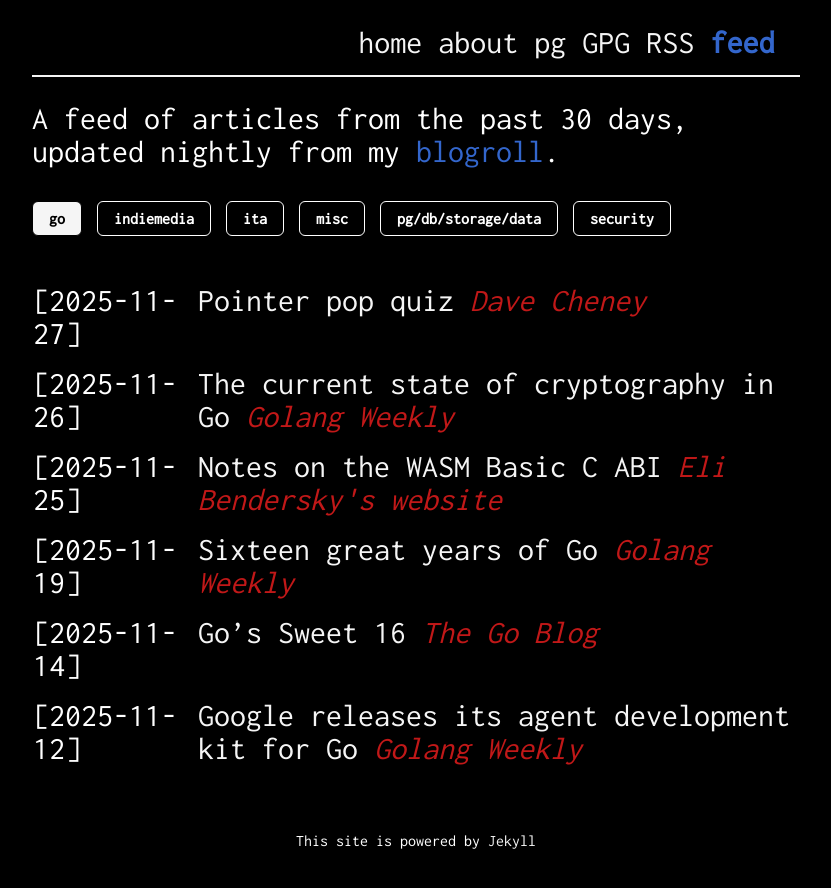
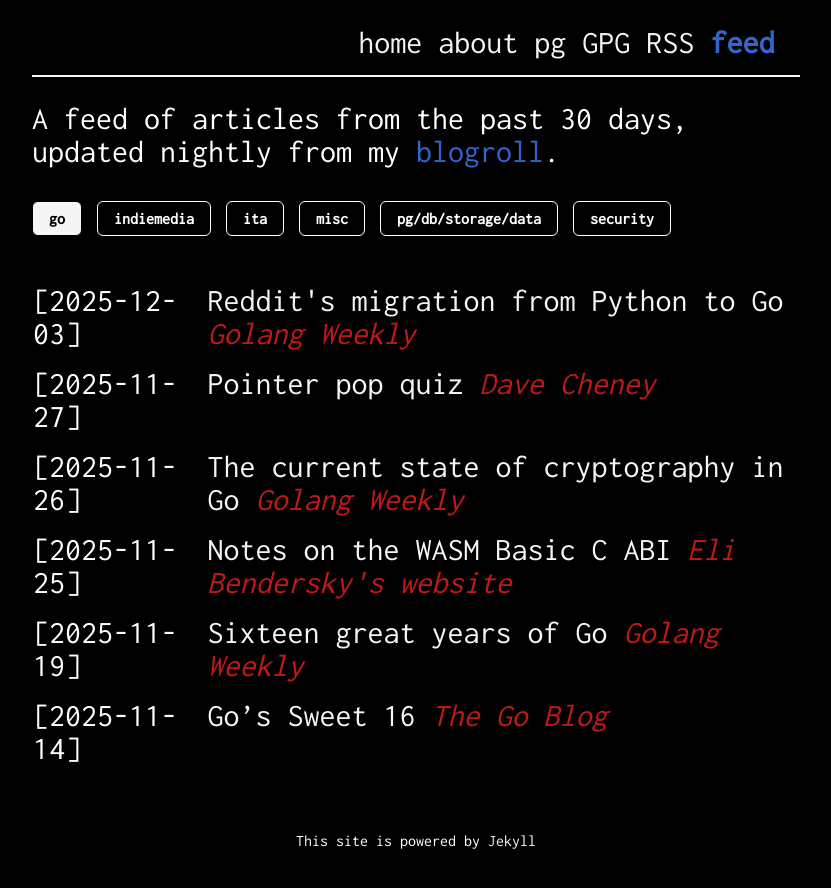
Before and after one commit to giulianopz/giulianopz.github.io, a Jekyll site: the page built from feed.html, in a window 1280 px wide. Shown: the top 888 px of the page, without its empty margins (224-1055 px from the left). Built offline with Jekyll 4.4.1, drawn with Linux system fonts in a browser that asks for light colours; nearby versions of some CDN libraries; some of the changed lines change nothing that is shown.

Commit message:
chore: update feed.yaml

```diff
--- a/_data/feed.yaml
+++ b/_data/feed.yaml
@@ -1,4 +1,8 @@
 go:
+    - blogName: Golang Weekly
+      title: Reddit's migration from Python to Go
+      url: https://golangweekly.com/issues/581
+      published: 2025-12-03T00:00:00Z
     - blogName: Dave Cheney
       title: Pointer pop quiz
       url: https://dave.cheney.net/2025/11/27/pointer-pop-quiz
@@ -19,35 +23,47 @@
       title: Go’s Sweet 16
       url: https://go.dev/blog/16years
       published: 2025-11-14T00:00:00Z
-    - blogName: Golang Weekly
-      title: Google releases its agent development kit for Go
-      url: https://golangweekly.com/issues/578
-      published: 2025-11-12T00:00:00Z
 indiemedia:
     - blogName: Osservatorio Repressione
-      title: '3 dicembre 1979: La notte dei fuochi'
-      url: https://www.osservatoriorepressione.info/3-dicembre-1979-la-notte-dei-fuochi/
-      published: 2025-12-02T23:01:14Z
+      title: Roma 4 dicembre 1947 – La polizia uccide l’operaio Giuseppe Tanas
+      url: https://www.osservatoriorepressione.info/4-dicembre-1947-roma/
+      published: 2025-12-03T23:01:00Z
     - blogName: Il Post
-      title: L’azienda italiana Bending Spoons ha detto che acquisirà la piattaforma per eventi Eventbrite per 500 milioni di dollari
-      url: https://www.ilpost.it/2025/12/02/acquisizione-bending-spoons-eventbrite/
-      published: 2025-12-02T20:04:22Z
+      title: Un medico che vendette ketamina all’attore Matthew Perry prima della sua morte è stato condannato a 30 mesi di carcere
+      url: https://www.ilpost.it/2025/12/03/medico-ketamina-matthew-perry-condannato/
+      published: 2025-12-03T22:07:43Z
     - blogName: Il Post
-      title: Il governo indiano ha ordinato di installare su tutti i nuovi telefoni un’app per la cybersicurezza prodotta dallo stato
-      url: https://www.ilpost.it/2025/12/02/india-app-smartphone-controllo/
-      published: 2025-12-02T18:29:19Z
+      title: Hong Kong ha ordinato la rimozione dei teli di plastica attorno ai cantieri, che hanno contribuito al grave incendio della settimana scorsa
+      url: https://www.ilpost.it/2025/12/03/hong-kong-ordina-rimozione-teli-cantieri-incendio/
+      published: 2025-12-03T19:17:07Z
     - blogName: Il Post
-      title: Da mesi Israele trattiene i soldi che dovrebbe versare all’Autorità nazionale palestinese
-      url: https://www.ilpost.it/2025/12/02/israele-blocco-fondi-autorita-palestinese/
-      published: 2025-12-02T17:33:07Z
+      title: Gli Houthi hanno liberato alcuni marinai che avevano trattenuto a luglio dopo aver attaccato la nave cargo su cui viaggiavano
+      url: https://www.ilpost.it/2025/12/03/houthi-liberati-nave-cargo-attaccata-houthi/
+      published: 2025-12-03T18:40:41Z
+    - blogName: Altreconomia
+      title: 'Senza sprecare niente e nessuno: la solidarietà inclusiva di Mani Tese a Finale Emilia'
+      url: https://altreconomia.it/senza-sprecare-niente-e-nessuno-la-solidarieta-inclusiva-di-mani-tese-a-finale-emilia/
+      published: 2025-12-03T13:26:51Z
     - blogName: Osservatorio Repressione
-      title: Espone la bandiera palestinese al Forum di Assago. Multato il consigliere regionale Luca Paladini
-      url: https://www.osservatoriorepressione.info/espone-la-bandiera-palestinese-al-forum-di-assago-multato-il-consigliere-regionale-luca-paladini/
-      published: 2025-12-02T17:28:47Z
+      title: Lo specchio dei tempi
+      url: https://www.osservatoriorepressione.info/lo-specchio-dei-tempi/
+      published: 2025-12-03T09:57:21Z
     - blogName: Osservatorio Repressione
-      title: 'Leva militare e militarizzazione: l’Europa di fronte a nuove sfide'
-      url: https://www.osservatoriorepressione.info/leva-militare-e-militarizzazione-leuropa-di-fronte-a-nuove-sfide/
-      published: 2025-12-02T17:03:00Z
+      title: La nuova offensiva contro il comunismo in Europa
+      url: https://www.osservatoriorepressione.info/la-nuova-offensiva-contro-il-comunismo-in-europa/
+      published: 2025-12-03T08:58:38Z
+    - blogName: DINAMOpress
+      title: Stile e lezioni di Pintor
+      url: https://www.dinamopress.it/news/stile-e-lezioni-di-pintor/?utm_source=rss&utm_medium=rss&utm_campaign=stile-e-lezioni-di-pintor
+      published: 2025-12-03T08:05:02Z
+    - blogName: IrpiMedia
+      title: 'Facili evasioni: come beni italiani sotto sanzioni europee sono arrivati in Bielorussia'
+      url: https://irpimedia.irpi.eu/bielorussia-elusione-sanzioni-europee-russia/?utm_source=rss&utm_medium=rss&utm_campaign=bielorussia-elusione-sanzioni-europee-russia
+      published: 2025-12-03T08:02:30Z
+    - blogName: DINAMOpress
+      title: 'Luigi Pintor: discontinuità della memoria generazionale'
+      url: https://www.dinamopress.it/news/luigi-pintor-discontinuita-della-memoria-generazionale/?utm_source=rss&utm_medium=rss&utm_campaign=luigi-pintor-discontinuita-della-memoria-generazionale
+      published: 2025-12-03T08:01:35Z
     - blogName: Altreconomia
       title: Chi ha in tasca oggi i “War bond” di Israele. Dal colosso Allianz a tre piccoli investitori italiani
       url: https://altreconomia.it/chi-ha-in-tasca-oggi-i-war-bond-di-israele-dal-colosso-allianz-a-tre-piccoli-investitori-italiani/
@@ -56,30 +72,18 @@
       title: “Fuori Leonardo S.p.A. dai centri di formazione professionale”
       url: https://www.dinamopress.it/news/fuori-leonardo-s-p-a-dai-centri-di-formazione-professionale/?utm_source=rss&utm_medium=rss&utm_campaign=fuori-leonardo-s-p-a-dai-centri-di-formazione-professionale
       published: 2025-12-02T14:00:11Z
-    - blogName: DINAMOpress
-      title: 'Luigi Pintor: il 5 dicembre l’evento per celebrare i cento anni dalla sua nascita'
-      url: https://www.dinamopress.it/news/luigi-pintor-il-5-dicembre-levento-per-celebrare-i-cento-anni-dalla-sua-nascita/?utm_source=rss&utm_medium=rss&utm_campaign=luigi-pintor-il-5-dicembre-levento-per-celebrare-i-cento-anni-dalla-sua-nascita
-      published: 2025-12-02T10:50:58Z
+    - blogName: Home - C.S.O.A. Forte Prenestino
+      title: IMMAGINARIA FORTE
+      url: https://forteprenestino.net/attivita/pub-12-de-tutto/3486-immaginaria-forte
+      published: 2025-12-02T10:48:39Z
     - blogName: Home - C.S.O.A. Forte Prenestino
       title: AMOMAMMA
       url: https://forteprenestino.net/attivita/infoshop/3485-amomamma
       published: 2025-12-02T10:39:16Z
-    - blogName: DINAMOpress
-      title: 'Migliaia in corteo a Messina: il Sud unito contro il Ponte sullo Stretto'
-      url: https://www.dinamopress.it/news/migliaia-in-corteo-a-messina-il-sud-unito-contro-il-ponte-sullo-stretto/?utm_source=rss&utm_medium=rss&utm_campaign=migliaia-in-corteo-a-messina-il-sud-unito-contro-il-ponte-sullo-stretto
-      published: 2025-12-02T10:30:09Z
-    - blogName: Home - C.S.O.A. Forte Prenestino
-      title: ZAPRUDER
-      url: https://forteprenestino.net/attivita/infoshop/3484-zapruder
-      published: 2025-12-02T10:04:12Z
     - blogName: Altreconomia
       title: Errando per antiche vie, il cammino artistico per una contronarrazione delle Olimpiadi invernali
       url: https://altreconomia.it/errando-per-antiche-vie-il-cammino-artistico-per-una-contronarrazione-delle-olimpiadi-invernali/
       published: 2025-12-02T07:42:20Z
-    - blogName: Altreconomia
-      title: Le morti lungo la Drina, al confine tra Serbia e Bosnia ed Erzegovina. Il report di KlikAktiv
-      url: https://altreconomia.it/le-morti-lungo-la-drina-al-confine-tra-serbia-e-bosnia-ed-erzegovina-il-report-di-klikaktiv/
-      published: 2025-12-02T07:36:45Z
     - blogName: IrpiMedia
       title: Newsroom –  Uno scudo penale protegge le grandi case della moda italiana. Il cashmere in Mongolia mette in ginocchio pastori e pascoli
       url: https://irpimedia.irpi.eu/newsroom-cashmere-sostenibile-moda-di-lusso/?utm_source=rss&utm_medium=rss&utm_campaign=newsroom-cashmere-sostenibile-moda-di-lusso
@@ -92,10 +96,6 @@
       title: La Slovacchia resta terra fertile per la criminalità italiana
       url: https://irpimedia.irpi.eu/slovacchia-italia-pascoli-ndrangheta-narcotraffico/?utm_source=rss&utm_medium=rss&utm_campaign=slovacchia-italia-pascoli-ndrangheta-narcotraffico
       published: 2025-11-27T07:57:22Z
-    - blogName: IrpiMedia
-      title: 'Sfruttare la steppa: il filo del cashmere dalla Mongolia alla moda di lusso europea'
-      url: https://irpimedia.irpi.eu/mongolia-cashmere-sostenibile-moda-di-lusso/?utm_source=rss&utm_medium=rss&utm_campaign=mongolia-cashmere-sostenibile-moda-di-lusso
-      published: 2025-11-26T07:00:00Z
 ita:
     - blogName: Francesco Sylos Labini
       title: Large-Scale Galaxy Correlations from the DESI First Data Release
@@ -123,33 +123,57 @@
       published: 2025-11-10T09:20:26Z
 misc:
     - blogName: LWN.net
-      title: Let's Encrypt to reduce certificate lifetimes
-      url: https://lwn.net/Articles/1048976/
-      published: 2025-12-02T15:37:09Z
+      title: Cro provides commentary on LWN's Zig asynchronicity article
+      url: https://lwn.net/Articles/1049158/
+      published: 2025-12-04T00:44:38Z
     - blogName: LWN.net
-      title: FreeBSD 15.0 released
-      url: https://lwn.net/Articles/1048975/
-      published: 2025-12-02T14:19:56Z
+      title: '[$] LWN.net Weekly Edition for December 4, 2025'
+      url: https://lwn.net/Articles/1047221/
+      published: 2025-12-04T00:10:23Z
     - blogName: LWN.net
-      title: '[$] Zig''s new plan for asynchronous programs'
-      url: https://lwn.net/Articles/1046084/
-      published: 2025-12-02T14:10:36Z
+      title: Home Assistant 2025.12 released
+      url: https://lwn.net/Articles/1049142/
+      published: 2025-12-03T19:44:36Z
+    - blogName: Matt Godbolt’s blog
+      title: You can't fool the optimiser
+      url: http://xania.org/202512/03-more-adding-integers?utm_source=feed&utm_medium=rss
+      published: 2025-12-03T12:00:00Z
+    - blogName: Philippe Gaultier's blog
+      title: What HTTP routes does your application provide?
+      url: https://gaultier.github.io/blog/go_dtrace_see_registered_routes.html
+      published: 2025-12-03T09:20:30Z
+    - blogName: jwz
+      title: Kohler's $600/month toilet camera uses your turds to train AI
+      url: https://www.jwz.org/blog/2025/12/kohlers-600-month-toilet-camera-uses-your-turds-to-train-ai/
+      published: 2025-12-03T04:51:32Z
+    - blogName: jwz
+      title: Snail Heist
+      url: https://www.jwz.org/blog/2025/12/snail-heist/
+      published: 2025-12-03T04:32:42Z
+    - blogName: jwz
+      title: XScreenSaver 6.13
+      url: https://www.jwz.org/blog/2025/12/xscreensaver-6-13/
+      published: 2025-12-03T01:44:44Z
+    - blogName: Fabien Sanglard
+      title: Why WinQuake exists and how it works
+      url: https://fabiensanglard.net/winquake/index.html
+      published: 2025-12-03T00:00:00Z
+    - blogName: Mitchell Hashimoto
+      title: Ghostty Is Now Non-Profit
+      url: https://mitchellh.com/writing/ghostty-non-profit
+      published: 2025-12-03T00:00:00Z
     - blogName: Matt Godbolt’s blog
       title: Addressing the adding situation
       url: http://xania.org/202512/02-adding-integers?utm_source=feed&utm_medium=rss
       published: 2025-12-02T12:00:00Z
     - blogName: posts on Lost Among Notes
-      title: If your monitor/TV has a Sharpness control, set it to zero
+      title: If your monitor or TV has a Sharpness control, set it to zero
       url: https://blog.silvela.org/post/2025-12-02-kill-sharpness/
       published: 2025-12-02T11:59:29Z
     - blogName: posts on Lost Among Notes
       title: Mac sometimes goes zombie using a KVM switch
       url: https://blog.silvela.org/post/2025-12-02-zombie-mac/
       published: 2025-12-02T11:56:51Z
-    - blogName: jwz
-      title: xattr
-      url: https://www.jwz.org/blog/2025/12/xattr/
-      published: 2025-12-02T09:18:05Z
     - blogName: Bert Hubert's writings
       title: Makelaarstaal over onze belastinggeheimen
       url: https://berthub.eu/articles/posts/makelaarstaal-over-onze-belastinggeheimen/
@@ -194,10 +218,6 @@
       title: Hello Europe, Joe Biden is gone
       url: https://berthub.eu/articles/posts/hello-europe-joe-biden-is-gone/
       published: 2025-11-28T16:30:00Z
-    - blogName: jwz
-      title: ßh
-      url: https://www.jwz.org/blog/2025/11/h/
-      published: 2025-11-28T09:14:29Z
     - blogName: matklad
       title: Size Matters
       url: https://matklad.github.io/2025/11/28/size-matters.html
@@ -206,10 +226,6 @@
       title: On "AI Brendans" or "Virtual Brendans"
       url: http://www.brendangregg.com/blog//2025-11-28/ai-virtual-brendans.html
       published: 2025-11-27T13:00:00Z
-    - blogName: jwz
-      title: OpenAI says dead teen violated TOS when he used ChatGPT to plan suicide
-      url: https://www.jwz.org/blog/2025/11/openai-says-dead-teen-violated-tos-when-he-used-chatgpt-to-plan-suicide/
-      published: 2025-11-26T19:29:35Z
     - blogName: Bits from Debian
       title: New Debian Developers and Maintainers (September and October 2025)
       url: https://bits.debian.org/2025/11/new-developers-2025-11.html
@@ -290,17 +306,21 @@
       title: 'Logo: Clojure+'
       url: https://tonsky.me/design/#2025-11-clojure-plus
       published: 2025-11-18T00:00:00Z
+    - blogName: Math ∩ Programming
+      title: Bicyclic Matrix-Matrix Multiplication in Fully Homomorphic Encryption
+      url: https://www.jeremykun.com/2025/11/17/bicyclic-matrix-matrix-multiplication-in-fully-homomorphic-encryption/
+      published: 2025-11-17T16:41:28Z
     - blogName: Internals for Interns on Internals for interns
       title: The Type Checker
       url: https://internals-for-interns.com/posts/the-go-type-checker/
       published: 2025-11-17T07:00:00Z
+    - blogName: Pat Shaughnessy
+      title: Compiling Ruby To Machine Language
+      url: https://patshaughnessy.net/2025/11/17/compiling-ruby-to-machine-language
+      published: 2025-11-17T00:00:00Z
     - blogName: Fabien Sanglard
       title: How quake.exe got its TCP/IP stack
       url: https://fabiensanglard.net/quake_chunnel/index.html
-      published: 2025-11-17T00:00:00Z
-    - blogName: Pat Shaughnessy
-      title: Compiling Ruby To Machine Language
-      url: https://patshaughnessy.net/2025/11/17/compiling-ruby-to-machine-language
       published: 2025-11-17T00:00:00Z
     - blogName: ongoing by Tim Bray
       title: Long Links
@@ -334,10 +354,6 @@
       title: Kendzior Case-Study
       url: https://www.tbray.org/ongoing/When/202x/2025/11/13/Kendzior-Case-Study
       published: 2025-11-13T20:00:00Z
-    - blogName: Matt Godbolt’s blog
-      title: Introducing the Advent of Compiler Optimisations 2025
-      url: http://xania.org/202511/advent-of-compiler-optimisation?utm_source=feed&utm_medium=rss
-      published: 2025-11-13T19:40:00Z
     - blogName: daniel.haxx.se
       title: Parsing integers in C
       url: https://daniel.haxx.se/blog/2025/11/13/parsing-integers-in-c/
@@ -390,23 +406,15 @@
       title: Yes really, curl is still developed
       url: https://daniel.haxx.se/blog/2025/11/04/yes-really-curl-is-still-developed/
       published: 2025-11-04T09:27:16Z
-    - blogName: Xe Iaso's blog
-      title: 'Immutable by Design: The Deep Tech Behind Tigris Bucket Forking'
-      url: https://www.tigrisdata.com/blog/bucket-forking-deep-dive/
-      published: 2025-11-04T00:00:00Z
-    - blogName: LOW←TECH MAGAZINE English
-      title: 'Thematic Book Series: Too Much Combustion, Too Little Fire'
-      url: https://solar.lowtechmagazine.com/2025/11/thematic-book-series-too-much-combustion-too-little-fire/
-      published: 2025-11-04T00:00:00Z
 pg/db/storage/data:
+    - blogName: Metadata
+      title: Best of metadata in 2025
+      url: https://muratbuffalo.blogspot.com/2025/12/best-of-metadata-in-2025.html
+      published: 2025-12-03T13:00:00Z
     - blogName: Metadata
       title: Optimize for momentum
       url: https://muratbuffalo.blogspot.com/2025/12/optimize-for-momentum.html
       published: 2025-12-02T20:21:00Z
-    - blogName: 'The Register - Software: Databases'
-      title: University of Pennsylvania joins list of victims from Clop's Oracle EBS raid
-      url: https://go.theregister.com/feed/www.theregister.com/2025/12/02/clop_university_of_pennsylvania/
-      published: 2025-12-02T17:50:09Z
     - blogName: 'The Register - Software: Databases'
       title: MongoDB talks up its AI chops by talking down PostgreSQL
       url: https://go.theregister.com/feed/www.theregister.com/2025/12/02/mongodb_postgresql_scalability/
@@ -435,6 +443,10 @@
       title: Asda's 'self-inflicted' SAP mess after Walmart divorce stalls financial revival
       url: https://go.theregister.com/feed/www.theregister.com/2025/12/01/asda_walmart_tech_divorce/
       published: 2025-12-01T13:00:25Z
+    - blogName: 'The Register - Software: Databases'
+      title: Dorset Council ditching customized SAP for £14M Oracle overhaul
+      url: https://go.theregister.com/feed/www.theregister.com/2025/12/01/dorset_council_oracle/
+      published: 2025-12-01T10:46:09Z
     - blogName: Jeremy Cole
       title: 'Keeping the ride safe: Lessons from Seattle group bike rides'
       url: https://blog.jcole.us/2025/11/30/keeping-the-ride-safe-lessons-from-seattle-group-bike-rides/
@@ -459,14 +471,14 @@
       title: Postgres 19 to bring even more performance for free
       url: https://postgresweekly.com/issues/626
       published: 2025-11-27T00:00:00Z
-    - blogName: The Postgres Builders Blog
-      title: 'Is psql''s scripting language Turing complete? Or: fibonacci in psql'
-      url: https://enterprisedb.com/blog/psqls-scripting-language-turing-complete-or-fibonacci-psql
-      published: 2025-11-26T17:14:22Z
     - blogName: Unleashing the Power of Postgres in Kubernetes
       title: 'KubeCon NA Atlanta 2025: a recap and CloudNativePG’s path to CNCF Incubation'
       url: https://www.gabrielebartolini.it/articles/2025/11/kubecon-na-atlanta-2025-a-recap-and-cloudnativepgs-path-to-cncf-incubation/
       published: 2025-11-26T06:26:55Z
+    - blogName: Notes on software development
+      title: 'Is psql''s scripting language Turing complete? Or: fibonacci in psql'
+      url: http://notes.eatonphil.com/2025-11-26-psqls-scripting-language-turing-complete-or-fibonacci-psql.html
+      published: 2025-11-26T00:00:00Z
     - blogName: Andrew Dunstan's PostgreSQL and Technical blog
       title: Announcing Release 20 of the PostgreSQL Build Farm Client
       url: https://adpgtech.blogspot.com/2025/11/announcing-release-20-of-postgresql.html
@@ -495,6 +507,10 @@
       title: 'PostgreSQL Contributor Story: Vaibhav Dalvi'
       url: https://enterprisedb.com/blog/postgresql-contributor-story-vaibhav-dalvi
       published: 2025-11-24T15:25:39Z
+    - blogName: The Postgres Builders Blog
+      title: 'PostgreSQL Contributor Story: Akshay Joshi'
+      url: https://enterprisedb.com/blog/postgresql-contributor-story-akshay-joshi
+      published: 2025-11-24T14:08:52Z
     - blogName: Jack Vanlightly
       title: Demystifying Determinism in Durable Execution
       url: https://jack-vanlightly.com/blog/2025/11/24/demystifying-determinism-in-durable-execution
@@ -515,6 +531,10 @@
       title: 'Rewriting SQLite: Adding a new join algorithm'
       url: https://pthorpe92.dev/hash-joins-in-sqlite/
       published: 2025-11-22T00:00:00Z
+    - blogName: EnterpriseDB
+      title: New Buildfarm Summary Page
+      url: https://enterprisedb.com/blog/new-buildfarm-summary-page
+      published: 2025-11-21T13:57:40Z
     - blogName: Blog — PlanetScale
       title: AI-Powered Postgres index suggestions
       url: https://planetscale.com/blog/postgres-new-index-suggestions
@@ -527,13 +547,13 @@
       title: Prairie PostgreSQL User Group November Meetup
       url: https://hdombrovskaya.wordpress.com/2025/11/19/prairie-postgresql-user-group-november-meetup/
       published: 2025-11-20T03:23:13Z
+    - blogName: Marc Brooker's Blog
+      title: What Now? Handling Errors in Large Systems
+      url: http://brooker.co.za/blog/2025/11/20/what-now.html
+      published: 2025-11-20T00:00:00Z
     - blogName: Postgres Weekly
       title: Amazon RDS now supports Postgres 18
       url: https://postgresweekly.com/issues/625
-      published: 2025-11-20T00:00:00Z
-    - blogName: Marc Brooker's Blog
-      title: What Now? Handling Errors in Large Systems
-      url: http://brooker.co.za/blog/2025/11/20/what-now.html
       published: 2025-11-20T00:00:00Z
     - blogName: Jack Vanlightly
       title: 'Have your Iceberg Cubed, Not Sorted: Meet Qbeast, the OTree Spatial Index'
@@ -571,10 +591,6 @@
       title: Today is Postgres 13's final day
       url: https://postgresweekly.com/issues/624
       published: 2025-11-13T00:00:00Z
-    - blogName: Metadata
-      title: Disaggregated Database Management Systems
-      url: https://muratbuffalo.blogspot.com/2025/11/disaggregated-database-management.html
-      published: 2025-11-11T18:15:00Z
     - blogName: select * from depesz;
       title: Waiting for PostgreSQL 19 – Sequence synchronization in logical replication.
       url: https://www.depesz.com/2025/11/11/waiting-for-postgresql-19-sequence-synchronization-in-logical-replication/
@@ -599,31 +615,19 @@
       title: October PUG Recording
       url: https://hdombrovskaya.wordpress.com/2025/11/05/october-pug-recording/
       published: 2025-11-05T11:28:18Z
-    - blogName: Blog — PlanetScale
-      title: Announcing Vitess 23
-      url: https://planetscale.com/blog/announcing-vitess-23
-      published: 2025-11-04T00:00:00Z
-    - blogName: morling.dev -- Blog
-      title: '"You Don''t Need Kafka, Just Use Postgres" Considered Harmful'
-      url: https://www.morling.dev/blog/you-dont-need-kafka-just-use-postgres-considered-harmful/
-      published: 2025-11-03T17:02:00Z
-    - blogName: select * from depesz;
-      title: Do you really need tsvector column?
-      url: https://www.depesz.com/2025/11/03/do-you-really-need-tsvector-column/
-      published: 2025-11-03T12:34:33Z
 'security ':
+    - blogName: 'The Register - Security: Cyber-crime'
+      title: 'Here’s your worst nightmare: E-tailer can only resume partial sales 45 days after ransomware attack'
+      url: https://go.theregister.com/feed/www.theregister.com/2025/12/03/askul_partial_ransomware_recovery/
+      published: 2025-12-03T06:45:07Z
+    - blogName: 'The Register - Security: Cyber-crime'
+      title: University of Pennsylvania joins list of victims from Clop's Oracle EBS raid
+      url: https://go.theregister.com/feed/www.theregister.com/2025/12/02/clop_university_of_pennsylvania/
+      published: 2025-12-02T17:50:09Z
     - blogName: 'The Register - Security: Cyber-crime'
       title: Europol nukes Cryptomixer laundering hub, seizing €25M in Bitcoin
       url: https://go.theregister.com/feed/www.theregister.com/2025/12/02/europol_cryptomixer/
       published: 2025-12-02T16:20:29Z
-    - blogName: 'The Register - Security: Cyber-crime'
-      title: Kensington and Chelsea confirms IT outage was a data breach after all
-      url: https://go.theregister.com/feed/www.theregister.com/2025/12/02/london_councils_data_breach/
-      published: 2025-12-02T15:18:01Z
-    - blogName: 'The Register - Security: Cyber-crime'
-      title: FTC schools edtech outfit after intruder walked off with 10M student records
-      url: https://go.theregister.com/feed/www.theregister.com/2025/12/02/ftc_illuminate/
-      published: 2025-12-02T14:09:37Z
     - blogName: Schneier on Security
       title: Like Social Media, AI Requires Difficult Choices
       url: https://www.schneier.com/blog/archives/2025/12/like-social-media-ai-requires-difficult-choices.html
```
